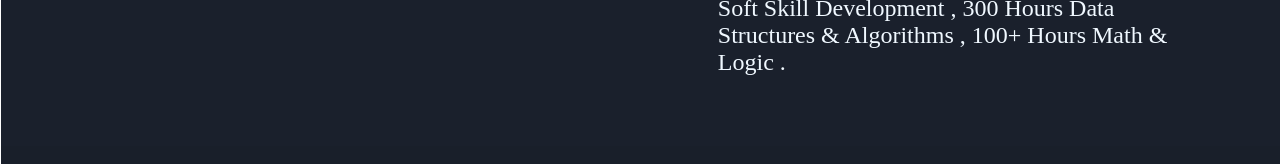
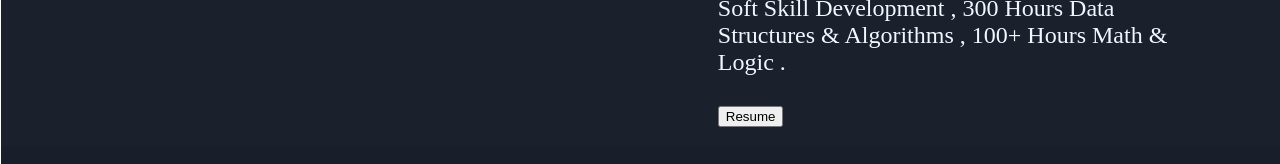
Before and after one commit to jaysukla/jaysukla.github.io, a plain HTML site: page index.html in a window 1280 px wide. Shown: the part 1005-1169 px from the top of the page. Drawn offline with nearby package versions, Linux system fonts and the light colour scheme.

Commit message:
resume home

```diff
--- a/index.html
+++ b/index.html
@@ -106,6 +106,8 @@
 
     </p>
     <p>1200+ Hours Practical Coding , ⌛100+ Hours Soft Skill Development , 300 Hours Data Structures & Algorithms , 100+ Hours Math & Logic .</p>
+    <a  id="resume-link-1" href="./Jay_Shukla_Resume.pdf" download>
+        <button id="resume-button-2">Resume</button></a>
 </div>
 
     </div>
```
